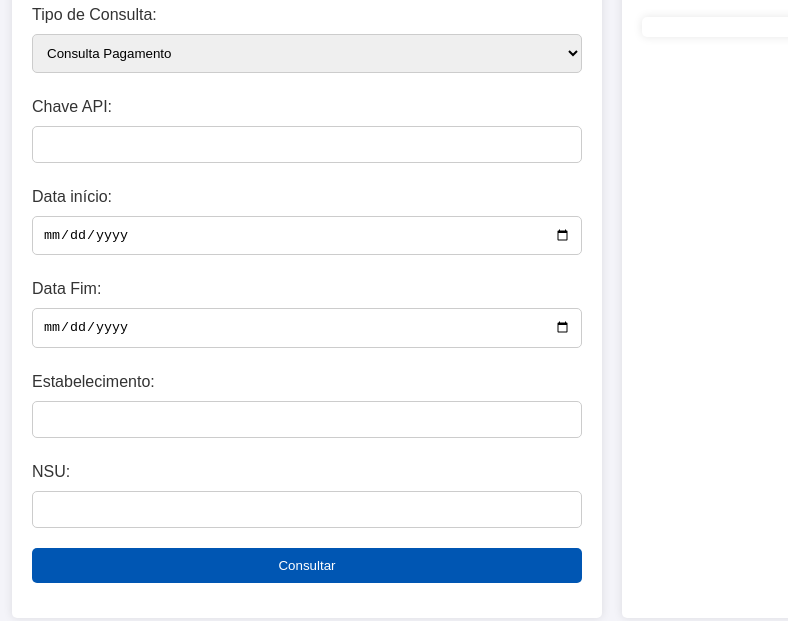
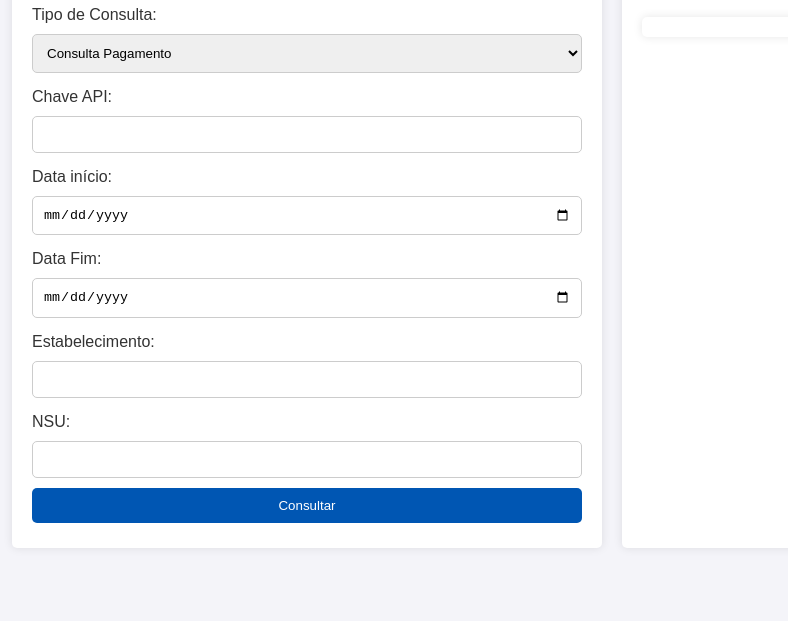
Before and after one commit to joaocarlosxsantos/consultaapi, a website: page public/index.html in a window 1280 px wide. Shown: the part 91-712 px from the top of the page, without its empty margins (28-816 px from the left). Drawn offline with Linux system fonts and the light colour scheme.

Commit message:
alteação css

```diff
--- a/public/styles.css
+++ b/public/styles.css
@@ -38,7 +38,7 @@ label {
 input, select, textarea, button {
     width: -webkit-fill-available;
     padding: 10px;
-    margin: 5px 0 15px;
+    margin: 5px 0px;
     border: 1px solid #ccc;
     border-radius: 5px;
 }
```
